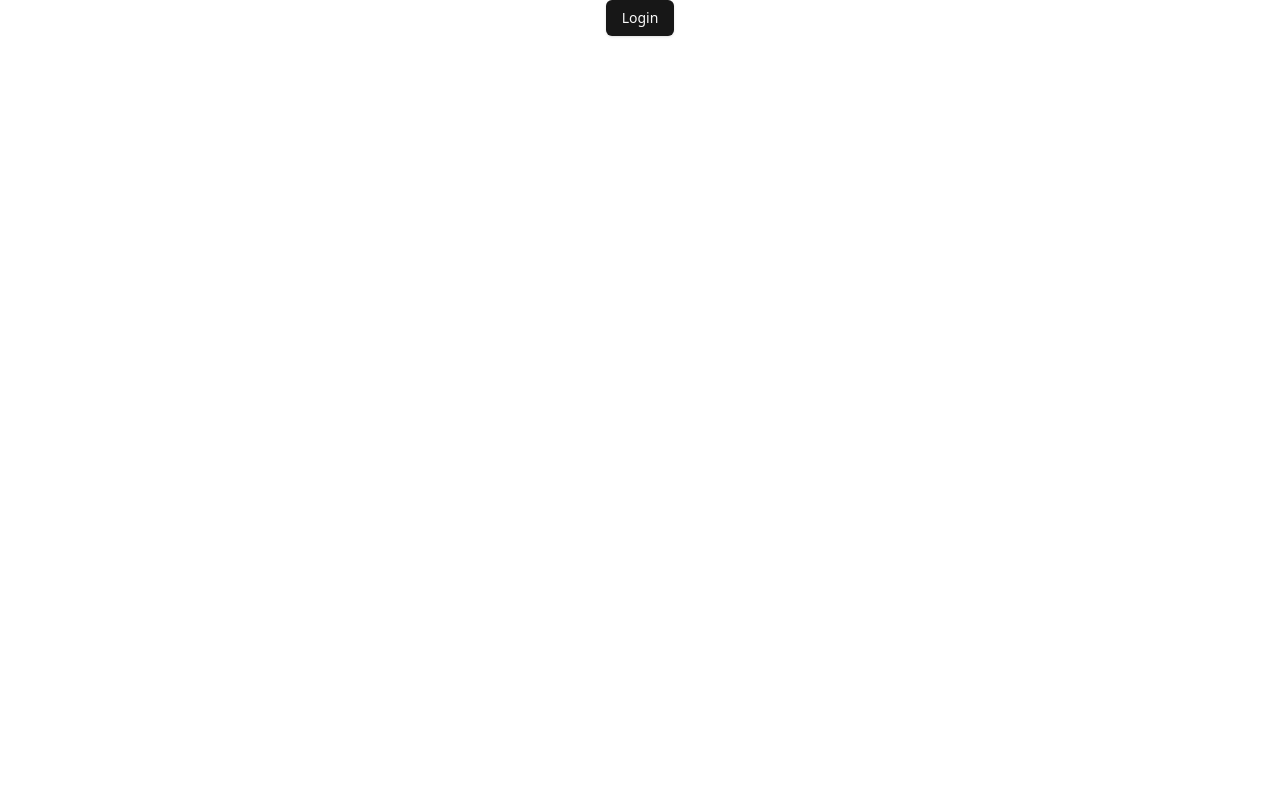
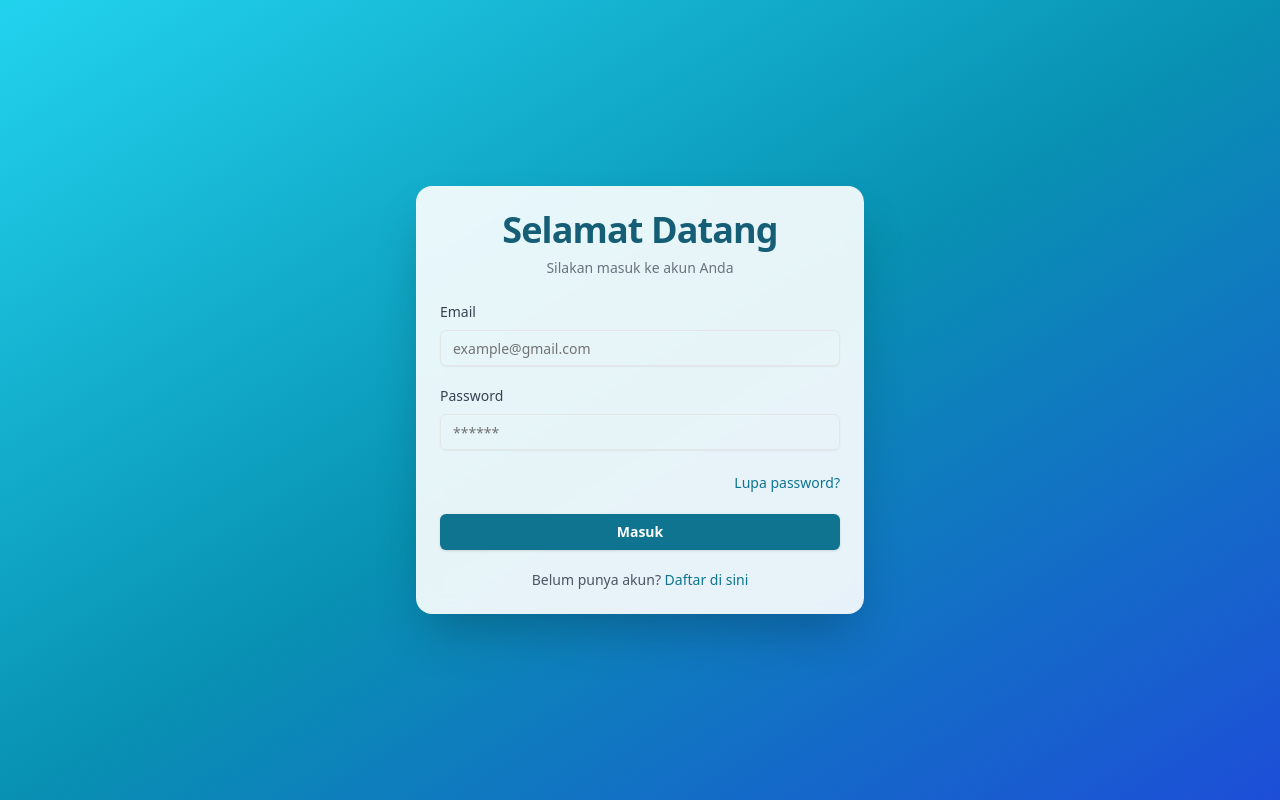
Before and after one commit to fauziarnda/workload-monitoring, a Next.js app: page /login in a window 1280 px wide. Built offline with nearby package versions, Linux system fonts and the light colour scheme.

Commit message:
create login page

```diff
--- a/src/app/(decorated)/dashboard/teamlead/jobsTable.tsx
+++ b/src/app/(decorated)/dashboard/teamlead/jobsTable.tsx
@@ -4,7 +4,6 @@ import {
   Dialog,
   DialogDescription,
   DialogHeader,
-  DialogPortal,
   DialogTitle,
   DialogContent,
   DialogTrigger,
--- a/src/app/(decorated)/jobs/[jobId]/finalization/page.tsx
+++ b/src/app/(decorated)/jobs/[jobId]/finalization/page.tsx
@@ -27,7 +27,7 @@ interface MitraEmployee {
 }
 
 type SelectedEmployees = {
-  organik: OrganikEmployee[]; // Ganti `any` dengan tipe Employee Anda
+  organik: OrganikEmployee[];
   mitra: MitraEmployee[];
 };
 
--- a/src/app/(decorated)/jobs/[jobId]/selectEmployee/employeeListSelect.tsx
+++ b/src/app/(decorated)/jobs/[jobId]/selectEmployee/employeeListSelect.tsx
@@ -6,8 +6,8 @@ import { Avatar, AvatarFallback, AvatarImage } from '@/components/ui/avatar';
 import { Button } from '@/components/ui/button';
 import { ToggleGroup, ToggleGroupItem } from '@/components/ui/toggle-group';
 import { Checkbox } from '@/components/ui/checkbox';
-import { ChevronDown } from 'lucide-react';
-import { ReactEventHandler, useEffect, useState } from 'react';
+import { ChevronDown, Key } from 'lucide-react';
+import { useEffect, useState } from 'react';
 import {
   Table,
   TableHeader,
@@ -35,6 +35,7 @@ import {
 import { useParams, useRouter } from 'next/navigation';
 import { supabase } from '@/lib/supabase/client';
 import { OrganikType, MitraType } from '@/types/employee';
+import React from 'react';
 
 const PAGE_SIZE = 50;
 
@@ -43,6 +44,19 @@ function getNestedValue(obj: any, path: string): any {
 
   return path.split('.').reduce((acc, part) => acc && acc[part], obj);
 }
+
+const attributeLabels: Record<string, string> = {
+  title: 'Nama Pekerjaan',
+  type: 'Tipe Pekerjaan',
+  status: 'Status',
+  start_date: 'Tanggal Mulai',
+  end_date: 'Tanggal Selesai',
+  estimated_honorarium: 'Estimasi Honorarium',
+  transport_allowance: 'Tunjangan Transportasi',
+  honor_document_basis: 'Dasar Dokumen Honor',
+};
+
+const hiddenAttributes = ['id', 'created_at', 'created_by', 'img_url'];
 
 export default function EmployeeListSelect() {
   const router = useRouter();
@@ -116,8 +130,6 @@ export default function EmployeeListSelect() {
 
     fetchData();
   }, [selectedView, currentPage]);
-
-  const filterOption = ['SUSENAS', 'SAKERNAS', 'VHTL', 'KEPKA'];
 
   useEffect(() => {
     const fetchExperience = async () => {
@@ -422,44 +434,75 @@ export default function EmployeeListSelect() {
                                       Personal Informastion
                                     </DialogTitle>
                                     <DialogDescription>
-                                      Detail dari employee
+                                      Detail dari profil mitra
                                     </DialogDescription>
                                   </DialogHeader>
-                                  <Avatar className="flex flex-col max-w-32 w-full h-32 rounded-md border justify-center items-center self-center">
-                                    <AvatarImage src="#" alt="name" />
-                                    <AvatarFallback className="rounded-md">
-                                      A
+                                  <Avatar className="w-28 h-28 rounded-md border self-center my-4">
+                                    <AvatarImage
+                                      src={selectedDetails.img_url || '#'}
+                                      alt={selectedDetails.name}
+                                    />
+                                    <AvatarFallback className="rounded-md text-2xl">
+                                      {selectedDetails.name
+                                        ?.charAt(0)
+                                        .toUpperCase()}
                                     </AvatarFallback>
                                   </Avatar>
-                                  <div className="flex flex-col gap-4 p-4 ">
-                                    <div className="mt-2 space-y-2">
-                                      <p>{selectedDetails.name}</p>
+
+                                  <div className="grid grid-cols-[180px_1fr] items-center gap-x-4 gap-y-2 p-4 mb-4 text-base">
+                                    <p className="font-semibold text-gray-600">
+                                      Nama
+                                    </p>
+                                    <p>: {selectedDetails.name || '-'}</p>
+
+                                    <p className="font-semibold text-gray-600">
+                                      Tipe
+                                    </p>
                                     <p>
-                                        {
-                                          selectedDetails.employee_mitra_details
-                                            ?.date_of_birth
-                                        }
+                                      : {selectedDetails.employee_type || '-'}
                                     </p>
 
-                                      <p>
-                                        {
-                                          selectedDetails.employee_mitra_details
-                                            ?.village
-                                        }
+                                    <p className="font-semibold text-gray-600">
+                                      Tanggal Lahir
                                     </p>
                                     <p>
-                                        {
-                                          selectedDetails.employee_mitra_details
-                                            ?.sub_district
-                                        }
+                                      :{' '}
+                                      {selectedDetails.employee_mitra_details
+                                        ?.date_of_birth || '-'}
+                                    </p>
+
+                                    <p className="font-semibold text-gray-600">
+                                      Pendidikan
                                     </p>
                                     <p>
-                                        {
-                                          selectedDetails.employee_mitra_details
-                                            ?.last_education
-                                        }
+                                      :{' '}
+                                      {selectedDetails.employee_mitra_details
+                                        ?.last_education || '-'}
+                                    </p>
+
+                                    <p className="font-semibold text-gray-600">
+                                      Kecamatan
                                     </p>
                                     <p>
+                                      :{' '}
+                                      {selectedDetails.employee_mitra_details
+                                        ?.village || '-'}
+                                    </p>
+
+                                    <p className="font-semibold text-gray-600">
+                                      Desa
+                                    </p>
+                                    <p>
+                                      :{' '}
+                                      {selectedDetails.employee_mitra_details
+                                        ?.sub_district || '-'}
+                                    </p>
+
+                                    <p className="font-semibold text-gray-600">
+                                      Pengalaman Mitra
+                                    </p>
+                                    <p>
+                                      :{' '}
                                       {selectedDetails.mitra_experiences.map(
                                         (exp: any) => (
                                           <span
@@ -472,7 +515,6 @@ export default function EmployeeListSelect() {
                                         )
                                       )}
                                     </p>
-                                    </div>
                                   </div>
                                 </DialogContent>
                               )}
--- a/src/app/login/page.tsx
+++ b/src/app/login/page.tsx
@@ -1,9 +1,77 @@
 import { Button } from '@/components/ui/button';
+import { Card, CardContent, CardHeader, CardTitle } from '@/components/ui/card';
+import { Input } from '@/components/ui/input';
+import { Label } from '@/components/ui/label';
 
 export default function LoginPage() {
   return (
-    <div className="flex justify-center place-items-center">
-      <Button>Login</Button>
+    <div className="flex items-center justify-center min-h-screen bg-gradient-to-br from-cyan-400 via-cyan-600 to-blue-700 p-6">
+      <Card className="w-full max-w-md shadow-2xl rounded-2xl border-0 bg-white/90 backdrop-blur-md">
+        <CardHeader className="text-center space-y-2">
+          <CardTitle className="text-4xl font-extrabold text-cyan-800 ">
+            Selamat Datang
+          </CardTitle>
+          <p className="text-sm text-gray-500">Silakan masuk ke akun Anda</p>
+        </CardHeader>
+
+        <CardContent>
+          <form className="flex flex-col gap-5">
+            <div className="flex flex-col gap-2">
+              <Label
+                htmlFor="email"
+                className="text-sm font-medium text-gray-700"
+              >
+                Email
+              </Label>
+              <Input
+                id="email"
+                name="email"
+                type="email"
+                required
+                placeholder="example@gmail.com"
+                className=""
+              />
+            </div>
+
+            <div className="flex flex-col gap-2">
+              <Label
+                htmlFor="password"
+                className="text-sm font-medium text-gray-700"
+              >
+                Password
+              </Label>
+              <Input
+                id="password"
+                type="password"
+                name="password"
+                required
+                placeholder="******"
+                className=""
+              />
+            </div>
+
+            <div className="text-right">
+              <a href="#" className="text-sm text-cyan-700 hover:underline">
+                Lupa password?
+              </a>
+            </div>
+
+            <Button
+              type="submit"
+              className="w-full p-4 bg-cyan-700 hover:bg-cyan-800 text-white font-semibold transition-all duration-200"
+            >
+              Masuk
+            </Button>
+
+            <p className="text-center text-sm text-gray-600">
+              Belum punya akun?{' '}
+              <a href="#" className="text-cyan-700 font-medium hover:underline">
+                Daftar di sini
+              </a>
+            </p>
+          </form>
+        </CardContent>
+      </Card>
     </div>
   );
 }
```
Also changed, not shown: src/types/employee.ts (+8 -4 lines). Lines whose indentation alone changed are shown as unchanged.
